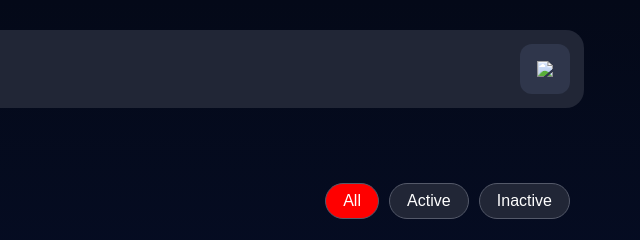
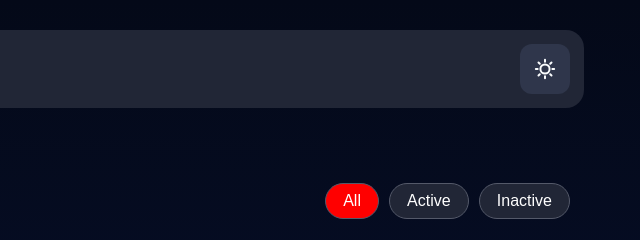
Before and after one commit to Satjeet2005/extension-manager-ui, a plain HTML site: page index.html in a window 1280 px wide. Shown: the top 240 px of the page, 640-1280 px from the left. Drawn offline with Linux system fonts and the light colour scheme; the site is published under a folder, as on GitHub Pages, so addresses that start at the root find nothing.

Commit message:
Update index.html

```diff
--- a/index.html
+++ b/index.html
@@ -53,7 +53,7 @@
       </div>
 
       <button class="theme-change-button">
-        <img src="/assets/images/icon-sun.svg" class="theme-change-icon"/>
+        <img src="assets/images/icon-sun.svg" class="theme-change-icon"/>
       </button>
     </div>
 
```
